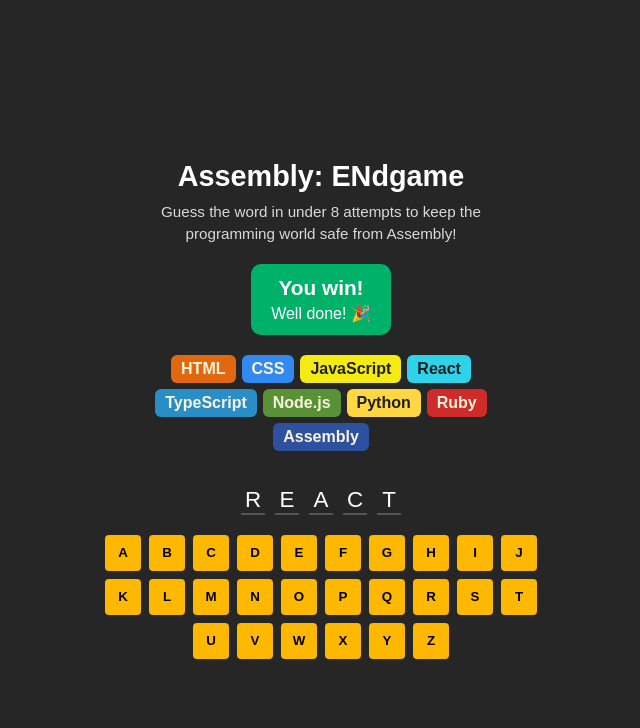
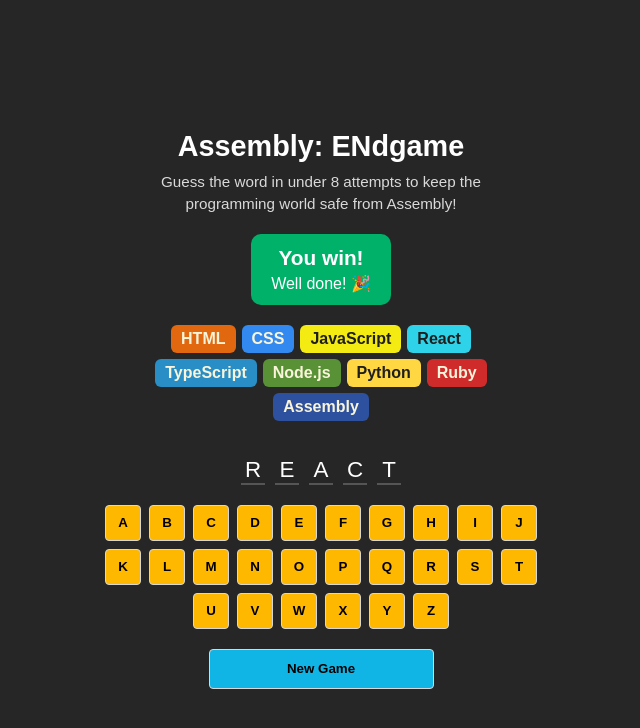
Before and after one commit to Halcyon666/react-daily-learn, a React (Vite) app: page / in a window 1280 px wide. Shown: the top 728 px of the page, without its empty margins (319-959 px from the left). Built offline with nearby package versions, Linux system fonts and the light colour scheme.

Commit message:
save guessed letters

```diff
--- a/src/assembly endgame/App.tsx
+++ b/src/assembly endgame/App.tsx
@@ -9,6 +9,21 @@
     <span key={index}>{character.toUpperCase()}</span>
   ));
   const alphabet = "abcdefghijklmnopqrstuvwxyz";
+
+  const [guessedLetters, setGuessedLetters] = useState<string[]>([]);
+
+  console.log("Render");
+  const keyboardClick = (letter: string) => {
+    console.log("Clicked:", letter);
+    setGuessedLetters((prevLetters) =>
+      prevLetters.includes(letter) ? prevLetters : [...prevLetters, letter]
+    );
+    // setGuessedLetters((prevLetters) => {
+    //   const set = new Set(prevLetters);
+    //   set.add(letter);
+    //   return Array.from(set);
+    // });
+  };
   return (
     <main>
       <header>
@@ -39,9 +54,12 @@
       <section className="word">{currentWordElements}</section>
       <section className="keyboard">
         {alphabet.split("").map((character) => (
-          <button key={character}>{character.toUpperCase()}</button>
+          <button key={character} onClick={() => keyboardClick(character)}>
+            {character.toUpperCase()}
+          </button>
         ))}
       </section>
+      <button className="new-game">New Game</button>
     </main>
   );
 }
--- a/src/assembly endgame/index.css
+++ b/src/assembly endgame/index.css
@@ -102,13 +102,13 @@
 section.keyboard button {
     background-color: #ffb800;
     color: #000;
-    border: none;
     border-radius: 4px;
     width: 36px;
     height: 36px;
     font-weight: bold;
     cursor: pointer;
     transition: transform 0.1s ease-in-out;
+    border: 1px solid #D7D7D7;
 }
 
 section.keyboard button:hover {
@@ -121,3 +121,16 @@
         transform: scale(0.9);
     }
 }
+
+/* ------------new game--------------*/
+
+button.new-game {
+    background-color: #11B5E5;
+    border: 1px solid #D7D7D7;
+    width: 225px;
+    height: 40px;
+    color: black;
+    font-weight: bold;
+    cursor: pointer;
+    border-radius: 4px;
+}
```
